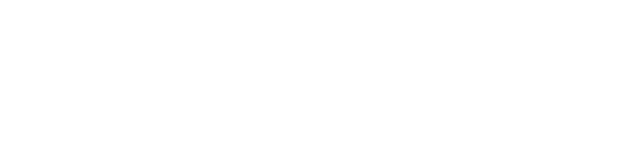
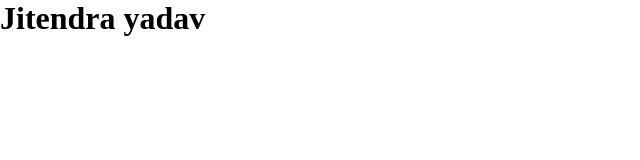
Before and after one commit to jitendrayad31/javascript, a plain HTML site: page index.html in a window 1280 px wide. Shown: the whole page, without its empty margins (0-640 px from the left). Drawn offline with Linux system fonts and the light colour scheme.

Commit message:
Update index.html

```diff
--- a/index.html
+++ b/index.html
@@ -7,6 +7,7 @@
     <link rel="stylesheet" href="style.css">
 </head>
 <body>
+    <h1>Jitendra yadav</h1>
      <script src="script.js"></script>
 </body>
 </html>
```
